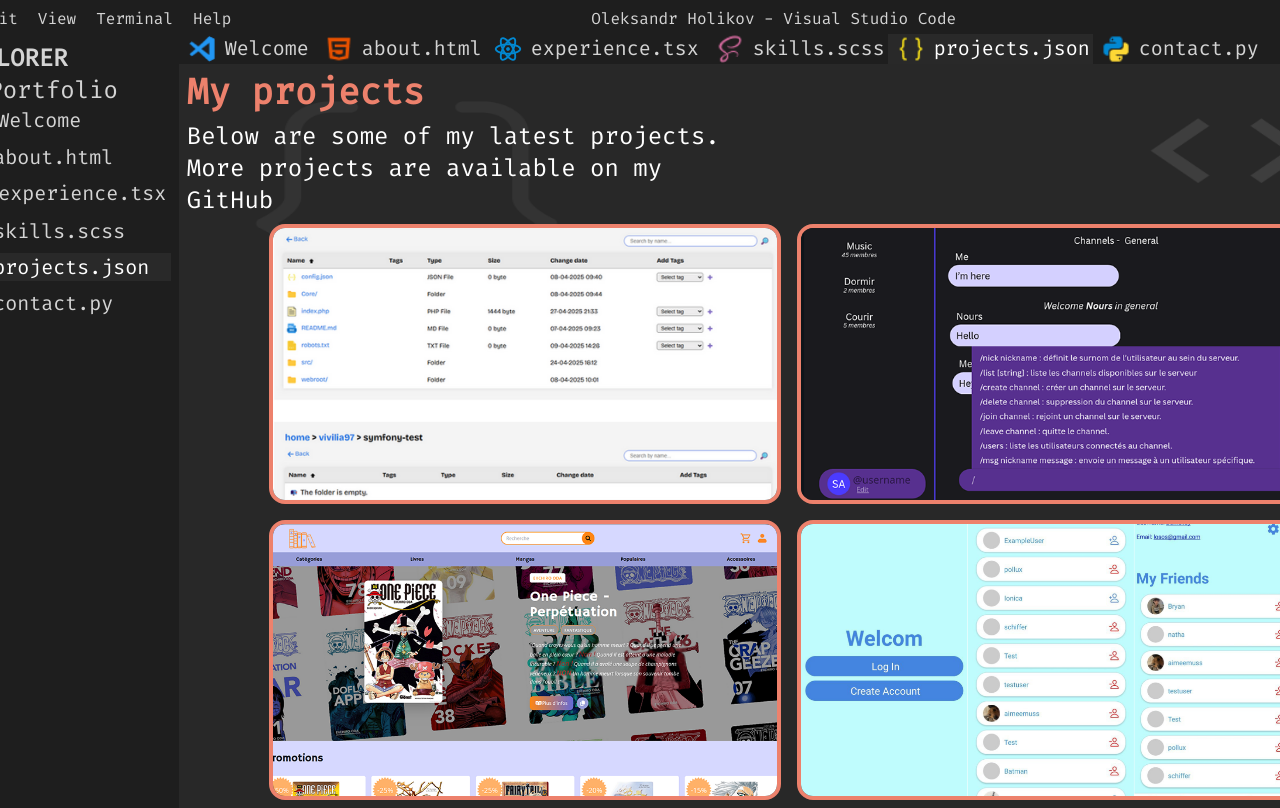
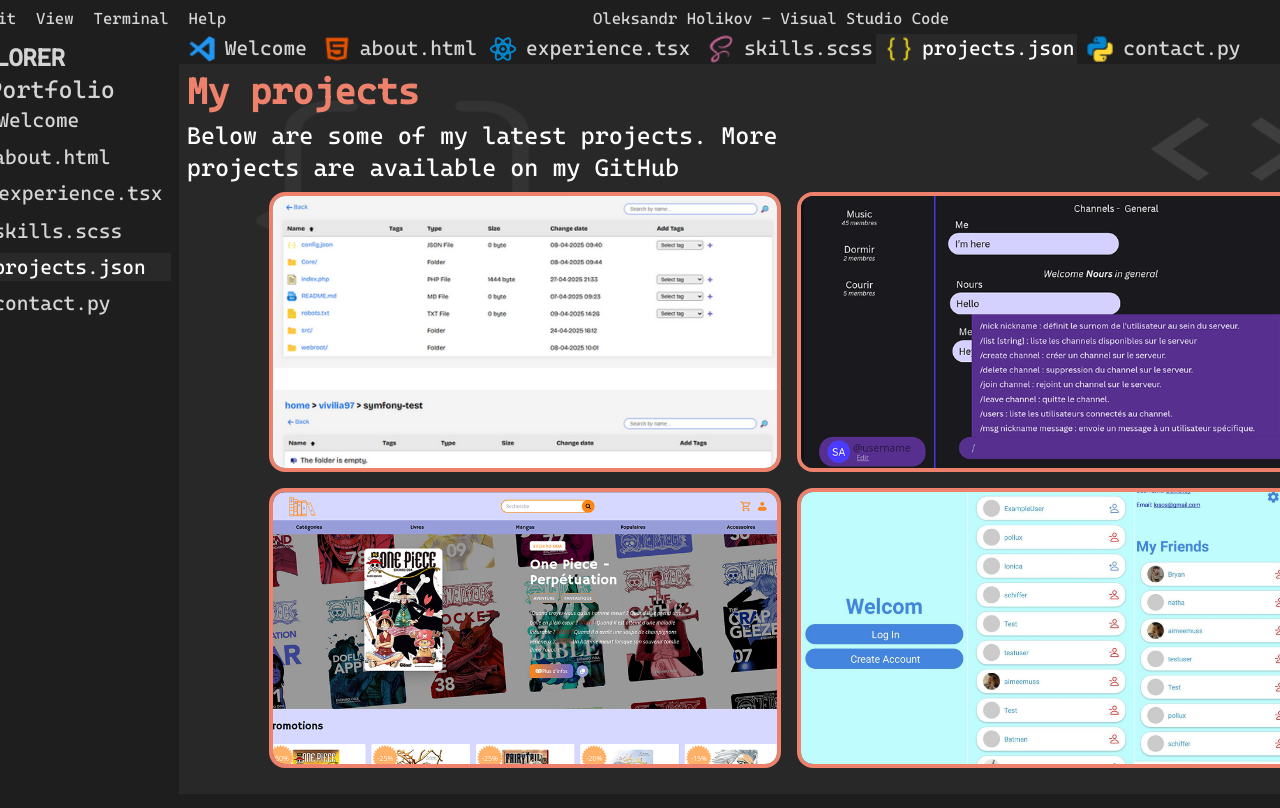
Before and after one commit to oleksandrholikov/my-profile, a React (Vite) app: page / in a window 1280 px wide. Both pictures are taken after a click on the button "View Projects". Shown: the top 808 px of the page. Built offline with nearby package versions, Linux system fonts and the light colour scheme.

Commit message:
feat: add font-famely

```diff
--- a/src/components/elements/section/ProjectSection.tsx
+++ b/src/components/elements/section/ProjectSection.tsx
@@ -61,7 +61,7 @@
     return(
         <div className=" flex  flex-col  justify-start gap-2 p-2 h-full w-full overflow-y-auto ">
             <h2 className="text-4xl self-start font-bold text-[#ED816C]">My projects</h2>
-            <p ref={textRef} className="text-2xl max-w-xl self-start text-white" id="text">
+            <p ref={textRef} className="text-2xl max-w-2xl self-start text-white" id="text">
                 Below are some of my latest projects. More projects are available on my
                  <a
                     href="https://github.com/oleksandrholikov"
--- a/src/index.css
+++ b/src/index.css
@@ -20,7 +20,7 @@
   margin: 0;
   place-items: center;
   background-color: #1E1E1E;
-  font-family: 'Fira Code', monospace;
+  font-family: 'Cascadia Code', monospace;
 }
 #root{
   display: flex;
```
